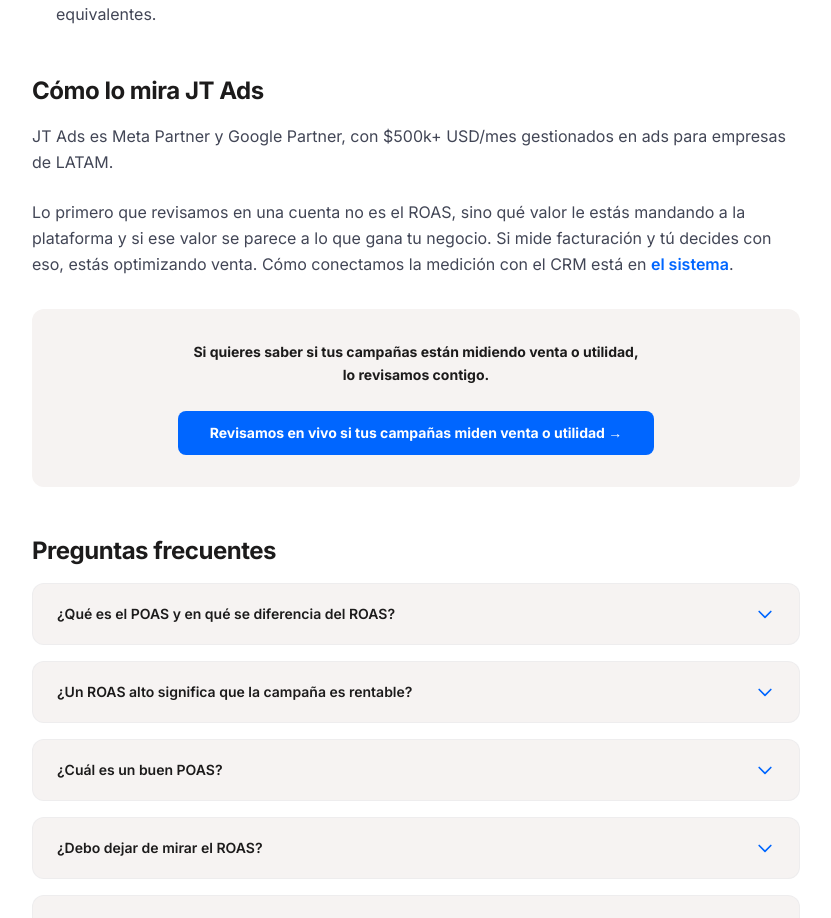
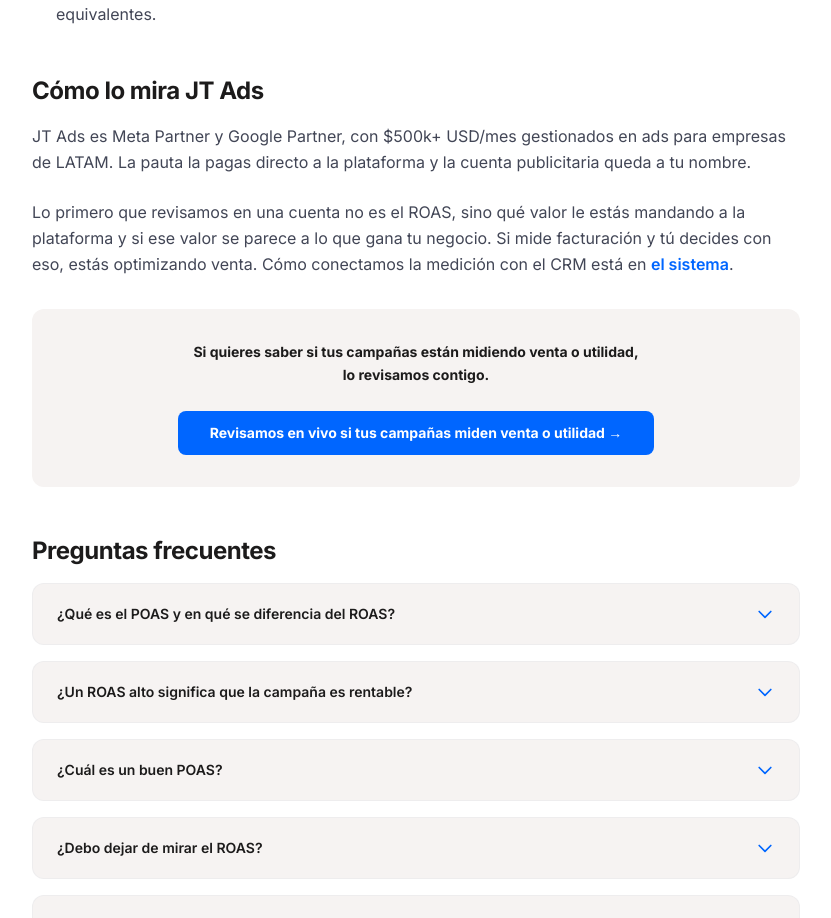
Before and after one commit to Juanctaba/Jt-ads-v1, a Next.js app: page /blog/poas-vs-roas in a window 1280 px wide. Shown: the part 6107-7025 px from the top of the page, without its empty margins (224-1055 px from the left). Built offline with nearby package versions, Linux system fonts and the light colour scheme.

Commit message:
Blog J5: reponer la frase de la pauta a nombre del cliente (NO MERGEAR)

```diff
--- a/app/blog/poas-vs-roas/page.tsx
+++ b/app/blog/poas-vs-roas/page.tsx
@@ -396,7 +396,7 @@ export default function PostPoasVsRoas() {
 
           <h2 className={H2}>Cómo lo mira JT Ads</h2>
           {/* Partner: wording del sitio («Meta Partner y Google Partner»). Cifra propia: solo $500k+. Cero inversión mínima. */}
-          <p className={P_}>JT Ads es Meta Partner y Google Partner, con $500k+ USD/mes gestionados en ads para empresas de LATAM.</p>
+          <p className={P_}>JT Ads es Meta Partner y Google Partner, con $500k+ USD/mes gestionados en ads para empresas de LATAM. La pauta la pagas directo a la plataforma y la cuenta publicitaria queda a tu nombre.</p>
           <p className={P_}>
             Lo primero que revisamos en una cuenta no es el ROAS, sino qué valor le estás mandando a la plataforma y si ese valor se parece a lo que gana tu negocio. Si mide facturación y tú decides con eso, estás optimizando venta. Cómo conectamos la medición con el CRM está en{" "}
             <Link href="/sistema" className={A}>el sistema</Link>.
```
